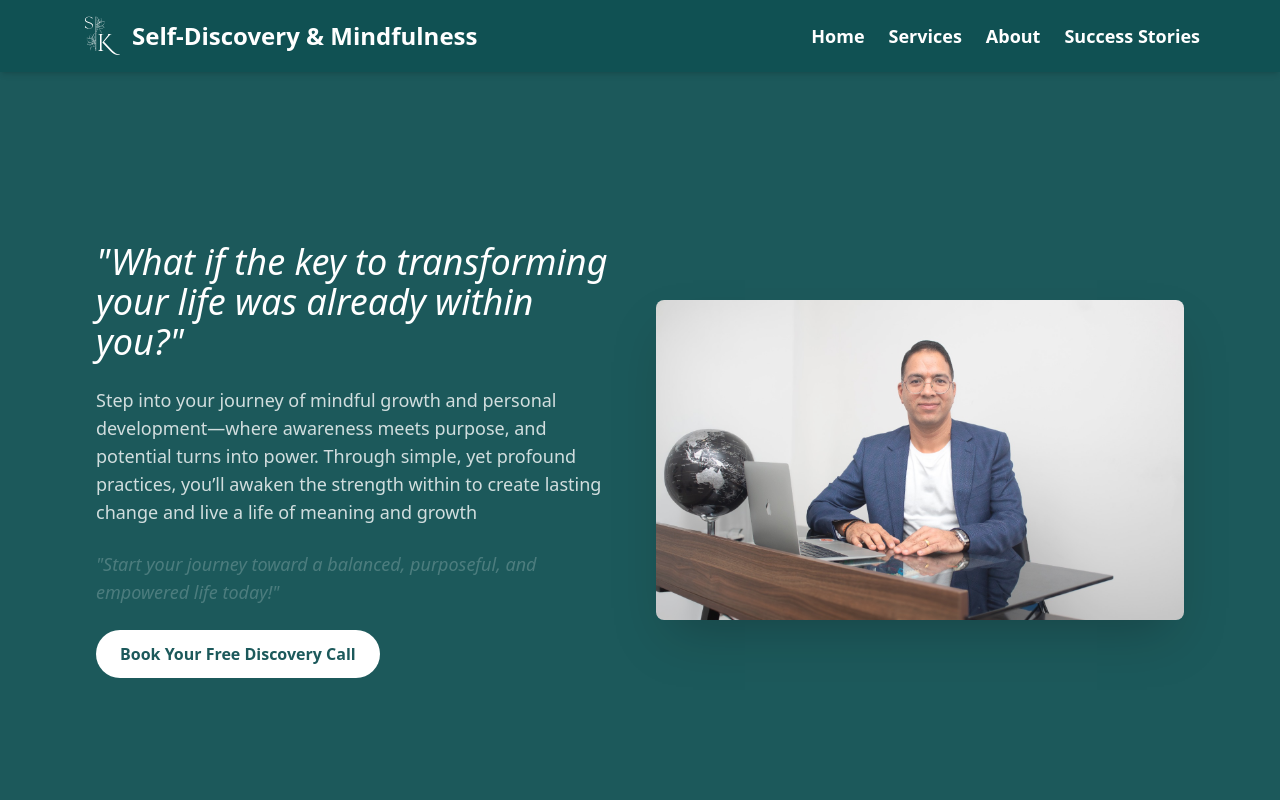
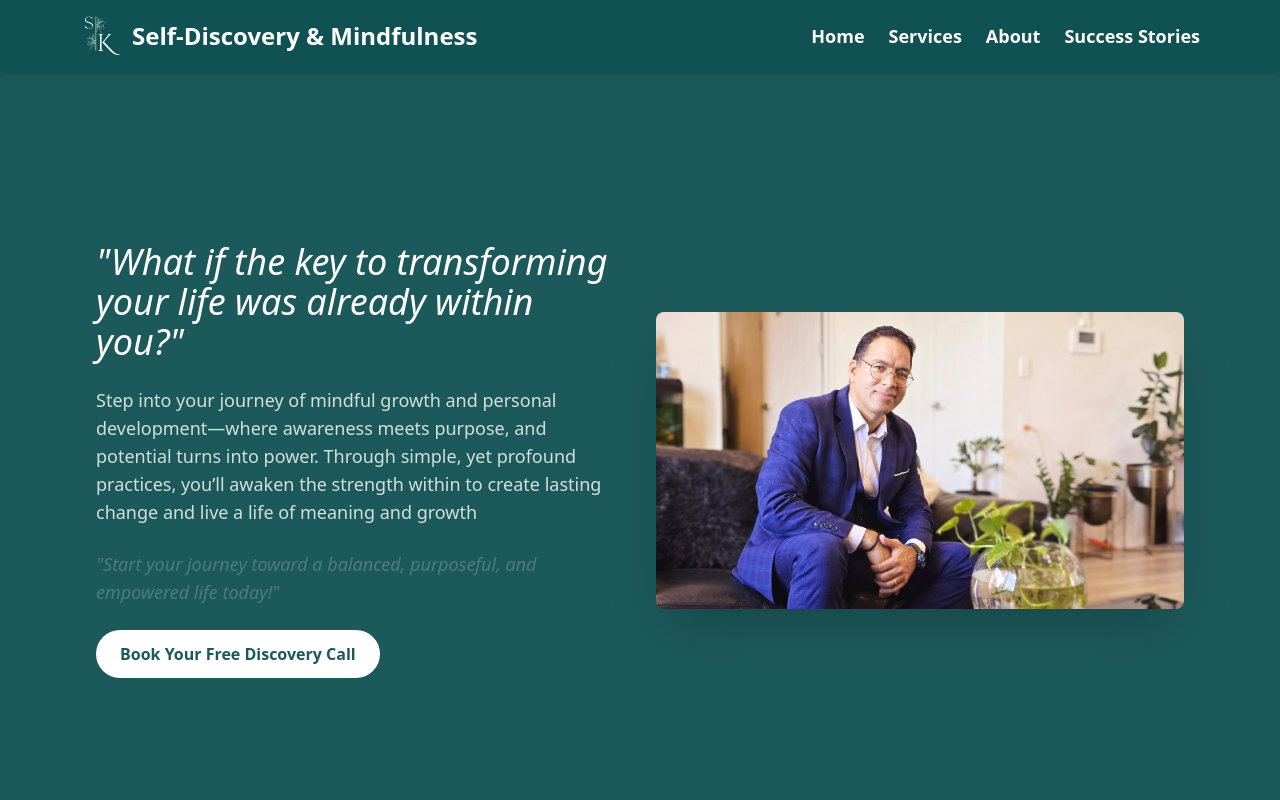
Before and after one commit to Atharv542/Life-Coaching, a React (Vite) app: page / in a window 1280 px wide. Shown: the top 800 px of the page. Built offline with nearby package versions, Linux system fonts and the light colour scheme.

Commit message:
Update Home.jsx

```diff
--- a/src/components/Home.jsx
+++ b/src/components/Home.jsx
@@ -38,7 +38,7 @@ function Home() {
           transition={{ duration: 1 }}
         >
           <img
-            src='Main52.jpg'
+            src='Background.jpeg'
             alt="Life Coaching"
             className="rounded-lg shadow-2xl w-full h-48 md:h-auto lg:h-auto xl:h-auto sm:max-w-40 md:max-w-md lg:max-w-lg xl:max-w-xl"
           />
```
